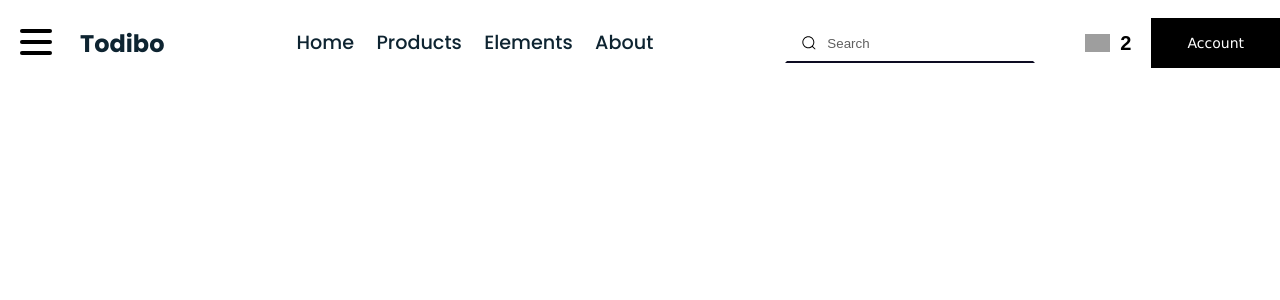
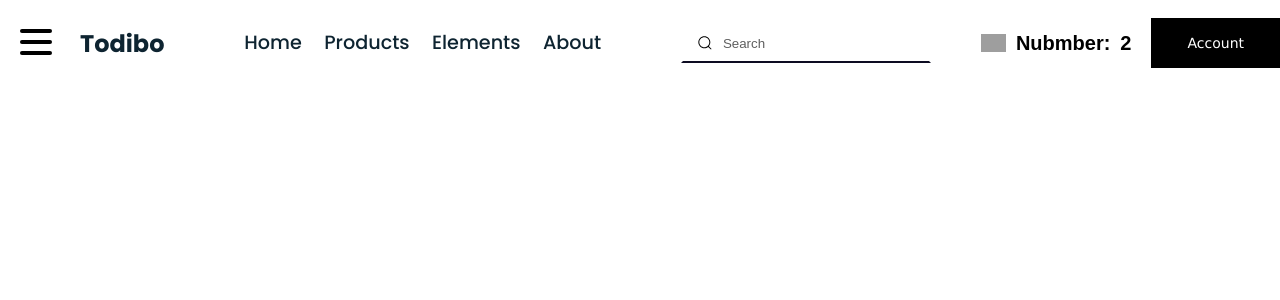
Before and after one commit to AminKei/todibo, a React (Create React App) app: page / in a window 1280 px wide. Shown: the top 300 px of the page. Built offline with nearby package versions, Linux system fonts and the light colour scheme; grey boxes are pictures that could not be loaded.

Commit message:
added number to appbar

```diff
--- a/src/Components/Appbar/Appbar.tsx
+++ b/src/Components/Appbar/Appbar.tsx
@@ -54,6 +54,7 @@ const AppBar = () => {
               <div className="div-info">
                 <button className="button-cart">
                   <img src={cartIcon} className="icon-cart" />
+                  <h2 className="number">Nubmber:</h2>
                   <h2 className="number">2</h2>
                 </button>
                 <button className="button-account">Account</button>
```
